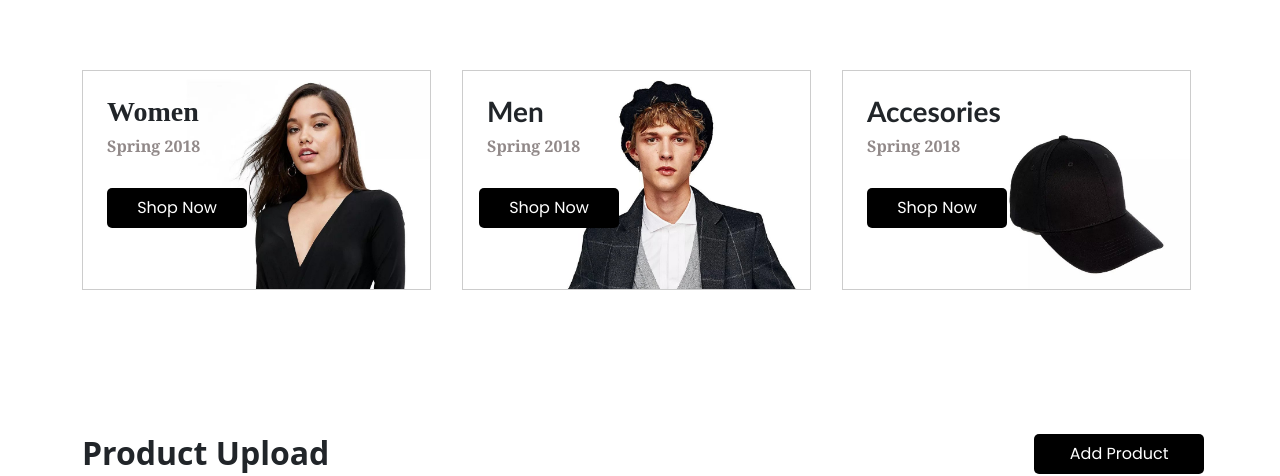
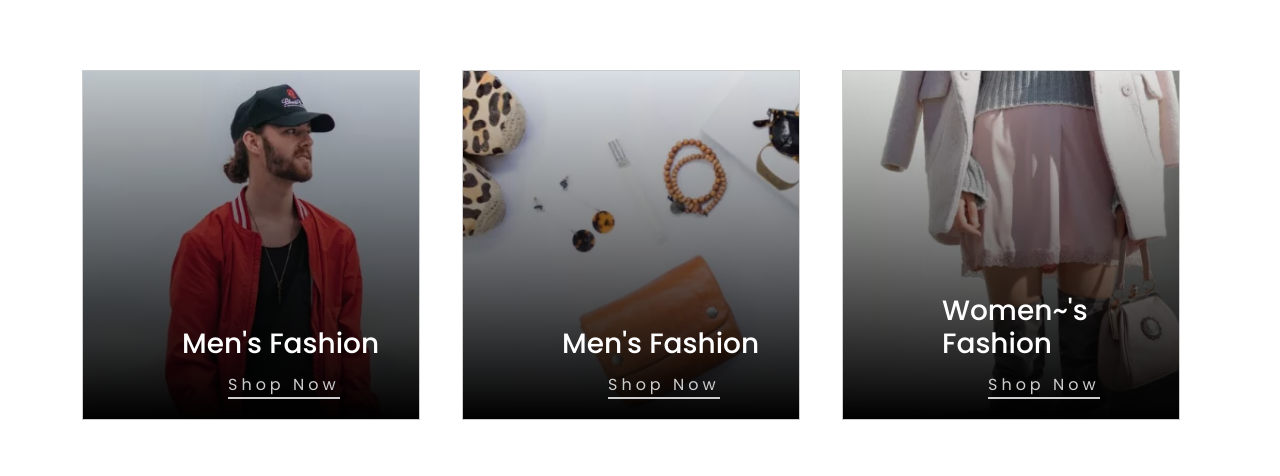
Before and after one commit to ShahwaizQasim/Capital-Shop, a React (Vite) app: page / in a window 1280 px wide. Shown: the part 1090-1566 px from the top of the page. Built offline with nearby package versions, Linux system fonts and the light colour scheme; no server answers; the database is empty; a web font is replaced by a local one.

Commit message:
static product add

```diff
--- a/src/components/miniHeader.jsx
+++ b/src/components/miniHeader.jsx
@@ -11,7 +11,8 @@ function MiniHeader() {
             style={{
               textDecoration: "none",
               color: "#BC883E",
-              borderBottom: "2px solid #BC883E",
+              borderBottom: "1px solid #BC883E",
+              marginLeft:'8px'
             }}
           >
             Shop Now
--- a/src/components/staticProducts.jsx
+++ b/src/components/staticProducts.jsx
@@ -1,3 +1,5 @@
+import { Link } from "react-router-dom";
+
 function StaticProduct() {
   return (
     <>
@@ -8,96 +10,84 @@ function StaticProduct() {
             data-aos="fade-right"
             data-aos-duration="1000"
           >
-            <a className="text-decoration-none text-dark" href="">
+            <Link className="text-decoration-none text-dark" to="/">
               <div className="dis">
-                <h3
-                  className="pt-4 ps-4 fw-bold"
+                <div className="img-Dark">
+                  <h3 className="pt-4 ps-4 fw-bold">Men's Fashion</h3>
+                  <Link
+                    to={"/"}
                     style={{
-                    fontFamily:
-                      "Trebuchet MS', 'Lucida Sans Unicode','Lucida Grande', 'Lucida Sans', Arial, sans-serif",
+                      textDecoration: "none",
+                      position: "absolute",
+                      bottom: "20px",
+                      left: "145px",
+                      fontFamily: "poppins",
+                      borderBottom: "2px solid #ccc",
+                      color: "#ccc",
+                      letterSpacing: "4px",
                     }}
                   >
-                  Women
-                </h3>
-                <h6
-                  className="ps-4 fw-bold"
-                  style={{
-                    color: "#918989",
-                    fontFamily:
-                      "Cambria, Cochin, Georgia, Times,'Times New Roman', serif",
-                  }}
-                >
-                  Spring 2018
-                </h6>
-                <button className="button mt-4 ms-4">
                     Shop Now
-                </button>
+                  </Link>
                 </div>
-            </a>
+              </div>
+            </Link>
           </div>
           <div
             className="col-lg-4 col-md-6 col-sm-12 mt-5"
             data-aos="fade-up"
             data-aos-duration="1000"
           >
-            <a className="text-decoration-none text-dark" href="">
+            <Link className="text-decoration-none text-dark" to="/">
               <div className="dis1">
-                <h3
-                  className="pt-4 ps-4 fw-bold"
+                <div className="img-Dark">
+                  <h3 className="pt-4 ps-4 fw-bold">Men's Fashion</h3>
+                  <Link
+                    to={"/"}
                     style={{
-                    fontFamily:
-                      "'Trebuchet MS', 'Lucida Sans Unicode','Lucida Grande', 'Lucida Sans', Arial, sans-serif",
+                      textDecoration: "none",
+                      position: "absolute",
+                      bottom: "20px",
+                      left: "145px",
+                      fontFamily: "poppins",
+                      borderBottom: "2px solid #ccc",
+                      color: "#ccc",
+                      letterSpacing: "4px",
                     }}
                   >
-                  Men
-                </h3>
-                <h6
-                  className="ps-4 fw-bold"
-                  style={{
-                    color: "#918989",
-                    fontFamily:
-                      "Cambria, Cochin, Georgia, Times,'Times New Roman', serif",
-                  }}
-                >
-                  Spring 2018
-                </h6>
-                <button className="button mt-4 ms-3">
                     Shop Now
-                </button>
+                  </Link>
                 </div>
-            </a>
+              </div>
+            </Link>
           </div>
           <div
             className="col-lg-4 col-md-6 col-sm-12 mt-5"
             data-aos="fade-left"
             data-aos-duration="1000"
           >
-            <a className="text-decoration-none text-dark" href="#">
+            <Link className="text-decoration-none text-dark" to="/">
               <div className="dis2">
-                <h3
-                  className="pt-4 ps-4 fw-bold"
+                <div className="img-Dark">
+                  <h3 className="pt-4 ps-4 fw-bold">Women~'s Fashion</h3>
+                  <Link
+                    to={"/"}
                     style={{
-                    fontFamily:
-                      "'Trebuchet MS', 'Lucida Sans Unicode','Lucida Grande', 'Lucida Sans', Arial, sans-serif",
+                      textDecoration: "none",
+                      position: "absolute",
+                      bottom: "20px",
+                      left: "145px",
+                      fontFamily: "poppins",
+                      borderBottom: "2px solid #ccc",
+                      color: "#ccc",
+                      letterSpacing: "4px",
                     }}
                   >
-                  Accesories
-                </h3>
-                <h6
-                  className="ps-4 fw-bold"
-                  style={{
-                    color: "#918989",
-                    fontFamily:
-                      "Cambria, Cochin, Georgia, Times,'Times New Roman', serif",
-                  }}
-                >
-                  Spring 2018
-                </h6>
-                <button className="button mt-4 ms-4">
                     Shop Now
-                </button>
+                  </Link>
                 </div>
-            </a>
+              </div>
+            </Link>
           </div>
         </div>
       </div>
--- a/src/index.css
+++ b/src/index.css
@@ -37,20 +37,19 @@
   border-radius: 50%;
   background-color: aliceblue;
 }
-.MiniHeader{
+.MiniHeader {
   height: 60px;
   background-color: #000;
   display: flex;
   align-items: center;
 }
-.MiniHeader>.container>h5{
+.MiniHeader > .container > h5 {
   color: white;
-  font-family: 'poppins';
+  font-family: "poppins";
   font-size: 1rem;
   font-weight: normal;
   padding-top: 5px;
 }
-
 
 /* signup */
 .SignUp-Container {
@@ -282,49 +281,84 @@
 
 /* Static Product  */
 .dis {
-  height: 220px;
-  width: 98%;
+  height: 350px;
+  width: 95%;
   overflow: hidden;
   border: 1px solid #ccc;
   margin-top: 20px;
   transition: transform 0.6s;
-  background-image: url(./img/img-1.jpg);
+  background-image: url(./img/items1.jpg.webp);
   background-size: cover;
+  position: relative;
 }
 .dis:hover {
   transform: translateY(-10px);
   box-shadow: 1px 1px 20px #666;
 }
-.dis > h3 {
-  font-family: "Trebuchet MS', 'Lucida Sans Unicode','Lucida Grande', 'Lucida Sans', Arial, sans-seri";
+.dis > .img-Dark > h3 {
+  font-family: "poppins";
+  position: absolute;
+  bottom: 50px;
+  left: 75px;
+  color: #fff;
+  font-weight: 500 !important;
 }
+
 .dis1 {
-  height: 220px;
-  width: 98%;
+  height: 350px;
+  width: 95%;
   overflow: hidden;
   border: 1px solid #ccc;
   margin-top: 20px;
+  background-image: url(./img/items2.jpg.webp);
+  z-index: -10;
+  background-size: cover;
+  position: relative;
   transition: transform 0.6s;
-  background-image: url(./img/img-2.jpg);
-  background-size: cover;
 }
 .dis1:hover {
   transform: translateY(-10px);
   box-shadow: 1px 1px 20px #666;
 }
+.dis1 > .img-Dark > h3 {
+  font-family: "poppins";
+  position: absolute;
+  bottom: 50px;
+  left: 75px;
+  color: #fff;
+  font-weight: 500 !important;
+}
+.img-Dark {
+  height: 100%;
+  width: 100%;
+  position: absolute;
+  top: 0;
+  bottom: 0;
+  background: linear-gradient(rgba(0, 0, 0, 0.1), rgba(0, 0, 0));
+  transform: translateY(0%);
+}
 .dis2 {
-  height: 220px;
-  width: 98%;
+  height: 350px;
+  width: 95%;
   overflow: hidden;
   border: 1px solid #ccc;
   margin-top: 20px;
   transition: transform 0.6s;
-  background-image: url(./img/img-3.jpg);
+  background-image: url(./img/items3.jpg.webp);
   background-size: cover;
+  position: relative;
 }
 .dis2:hover {
   transform: translateY(-10px);
   box-shadow: 1px 1px 20px #666;
+}
+.dis2 > .img-Dark > h3 {
+  font-family: "poppins";
+  position: absolute;
+  bottom: 50px;
+  left: 75px;
+  color: #fff;
+  font-weight: 500 !important;
 }
 .button {
   height: 40px;
```
Also changed, not shown: src/img/items3.jpg.webp (added). Lines whose indentation alone changed are shown as unchanged.
